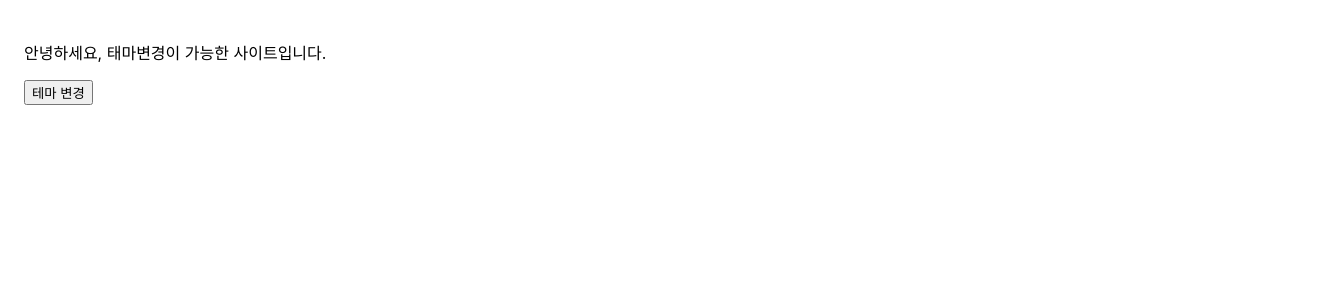
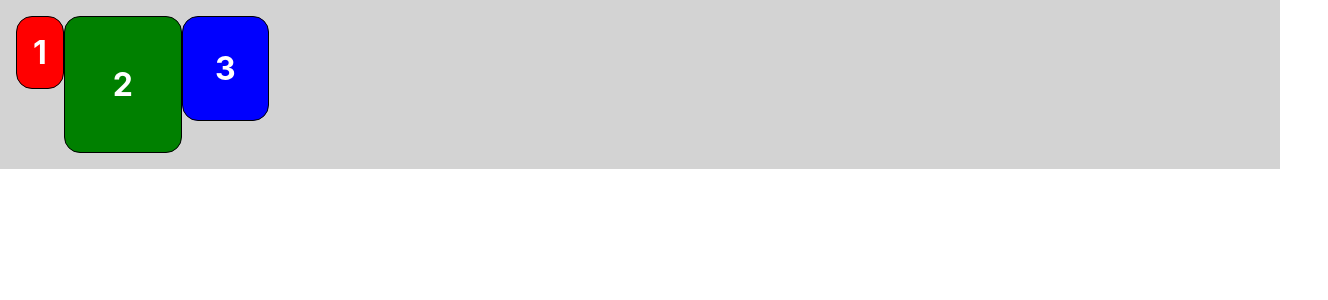
Before and after one commit to Minlee01/React_practice1, a React (Create React App) app: page / in a window 1280 px wide. Shown: the top 300 px of the page, 1328 px wide, since content can reach past the window. Built offline with nearby package versions, Linux system fonts and the light colour scheme.

Commit message:
ch15_styled-components practice

```diff
--- a/package.json
+++ b/package.json
@@ -9,6 +9,7 @@
     "react": "^18.2.0",
     "react-dom": "^18.2.0",
     "react-scripts": "5.0.1",
+    "styled-components": "^6.1.0",
     "web-vitals": "^2.1.4"
   },
   "scripts": {
--- /dev/null
+++ b/src/chapter_15/Blocks.jsx
@@ -0,0 +1,58 @@
+import styled from "styled-components";
+
+const Wrapper = styled.div`
+    padding: 1rem;
+    display: flex;
+    flex-direction: row;
+    align-items: flex-start;
+    justify-content: flex-start;
+    background-color: lightgrey;
+`;
+
+const Block = styled.div`
+    padding: ${(props) => props.padding};
+    border: 1px solid black;
+    border-radius: 1rem;
+    background-color: ${(props) => props.backgroundColor};
+    color: white;
+    font-size: 2rem;
+    font-weight: bold;
+    text-align: center;
+`;
+
+const blockItems = [
+    {
+        label: "1",
+        padding: "1rem",
+        backgroundColor: "red",
+    },
+    {
+        label: "2",
+        padding: "3rem",
+        backgroundColor: "green",
+    },
+    {
+        label: "3",
+        padding: "2rem",
+        backgroundColor: "blue",
+    },
+];
+
+function Blocks(props) {
+    return (
+        <Wrapper>
+            {blockItems.map((blockItem) => {
+                return (
+                    <Block
+                        padding={blockItem.padding}
+                        backgroundColor = {blockItem.backgroundColor}
+                    >
+                        {blockItem.label}
+                    </Block>
+                );
+            })}
+        </Wrapper>
+    );
+}
+
+export default Blocks;
--- a/src/index.js
+++ b/src/index.js
@@ -16,11 +16,12 @@
 import Calculator from './chapter_12/Calculate';
 import ProfileCard from './chapter_13/ProfileCard';
 import DarkOrLight from './chapter_14/DarkOrLight';
+import Blocks from './chapter_15/Blocks';
 
 const root = ReactDOM.createRoot(document.getElementById('root'));
 root.render(
     <React.StrictMode>
-      <DarkOrLight />
+      <Blocks />
     </React.StrictMode>,
   );
 
```
Also changed, not shown: src/chapter_15/MainPage.jsx (added, +24 -0 lines), 1 other file (tests, documents, lock files or other folders).
